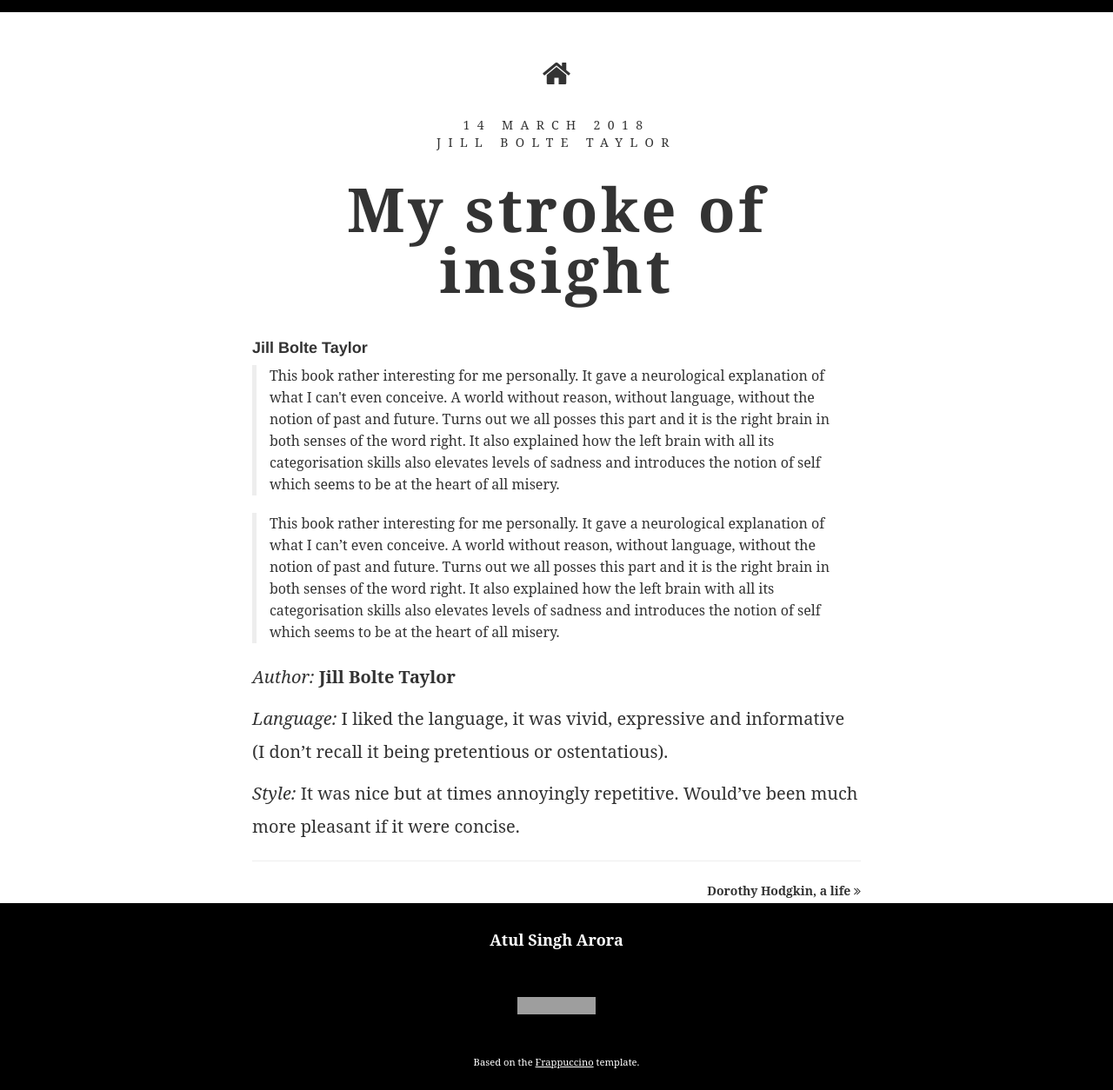
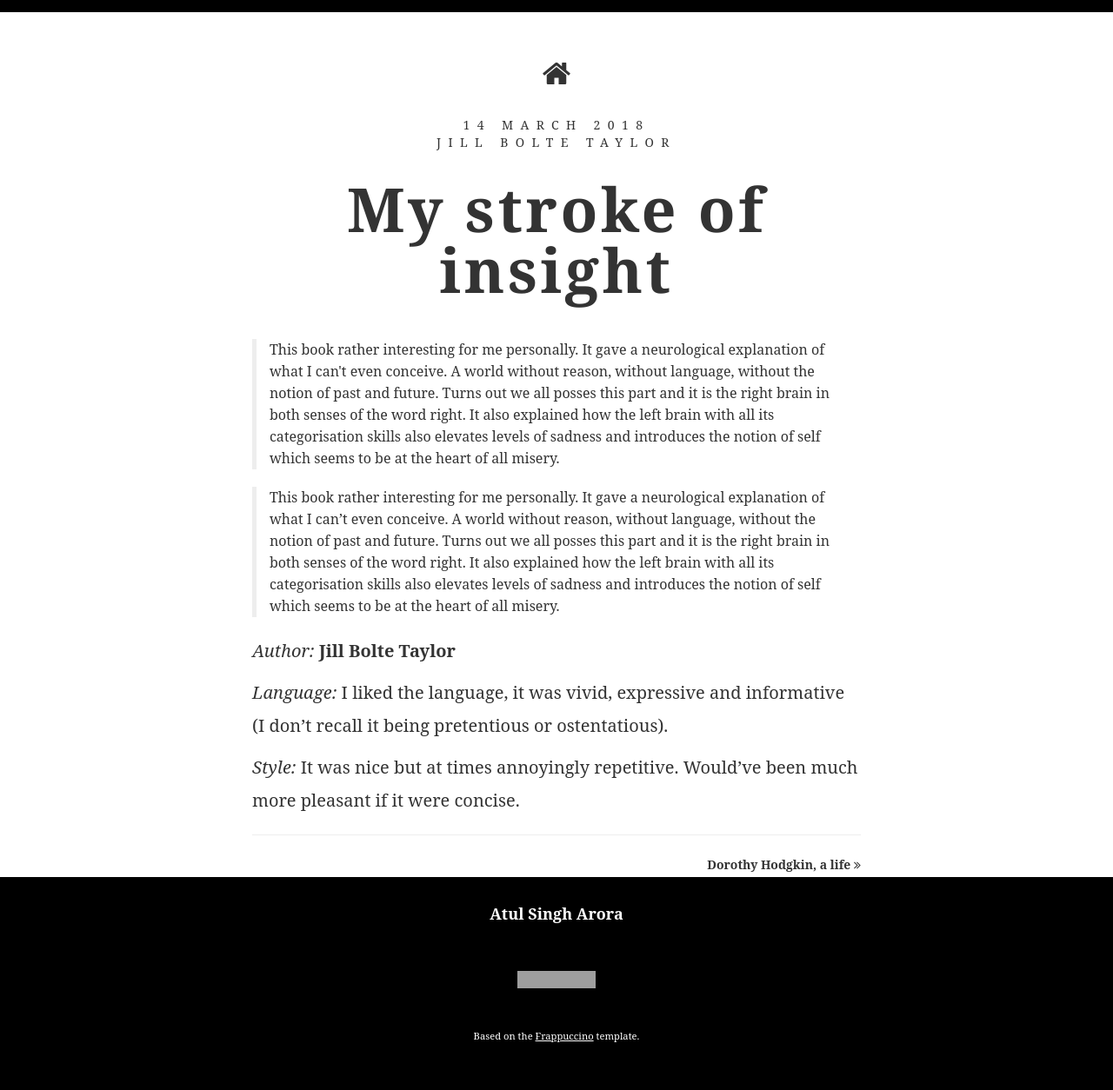
Before and after one commit to gleaned/gleaned.github.io, a Jekyll site: the page built from _posts/2018-03-14-JillBolte.md, in a window 1280 px wide. Shown: the whole page at 87% size. Built offline with Jekyll 4.4.1, drawn with Linux system fonts in a browser that asks for light colours; some web fonts are replaced; comment, search, counter and statistics services are not loaded; after the commit the page ends 1224 px from its top, so only the background shows below that; grey boxes are pictures that could not be loaded.

Commit message:
/ ‘_layouts/post_page.html’

```diff
--- a/_layouts/post_page.html
+++ b/_layouts/post_page.html
@@ -14,7 +14,7 @@ layout: default
 			<article class="post">
 				<h5>{{ page.date | date: "%d %B %Y" }}<br/>{{page.author}}</h5>
 				<h2 class="content">{{page.title}}</h2>
-				<h4 >{{page.author}}</h4>
+				<!-- <h4 >{{page.author}}</h4> -->
 				<section style="font-size:20px;">
 					<blockquote><p>{{page.abstract}}</p></blockquote>
 					{{ content }}
```
